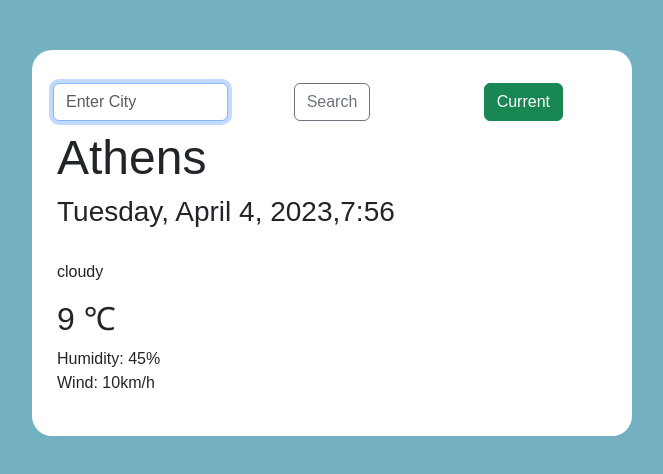
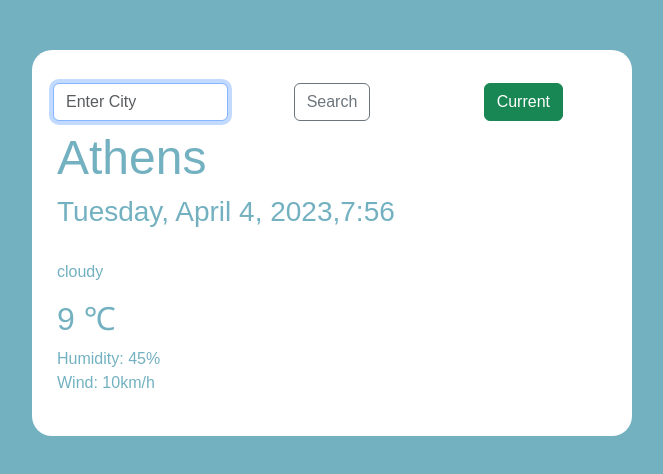
Before and after one commit to Orluska/weather_app, a plain HTML site: page index.html in a window 1280 px wide. Shown: the whole page, without its empty margins (308-971 px from the left). Drawn offline with nearby package versions, Linux system fonts and the light colour scheme.

Commit message:
updated body color

```diff
--- a/style.css
+++ b/style.css
@@ -1,6 +1,7 @@
 body {
-  font-family:Arial, Helvetica, sans-serif;
+  font-family: Arial, Helvetica, sans-serif;
   background: #73b1c1;
+  color: #73b1c1;
 }
 .table {
   text-align: center;
```
